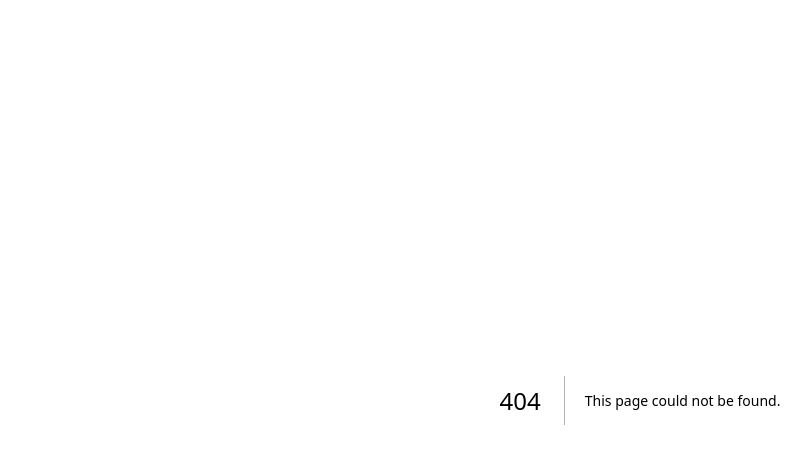
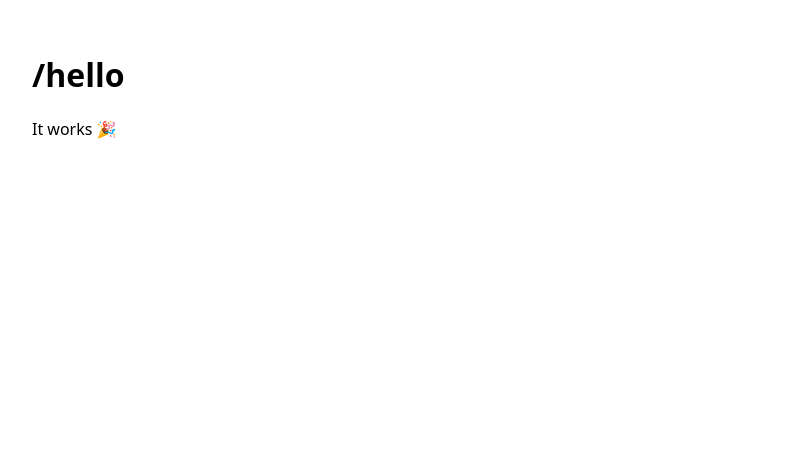
Before and after one commit to lnooroa/weave-dashboard, a Next.js app: page /hello in a window 1280 px wide. Before the commit this address had no page. Shown: the top 464 px of the page, without its empty margins (0-811 px from the left). Built offline with nearby package versions, Linux system fonts and the light colour scheme.

Commit message:
Create page.tsx

```diff
--- /dev/null
+++ b/app/hello/page.tsx
@@ -0,0 +1,8 @@
+export default function Page() {
+  return (
+    <main style={{ padding: 24 }}>
+      <h1>/hello</h1>
+      <p>It works 🎉</p>
+    </main>
+  );
+}
```
